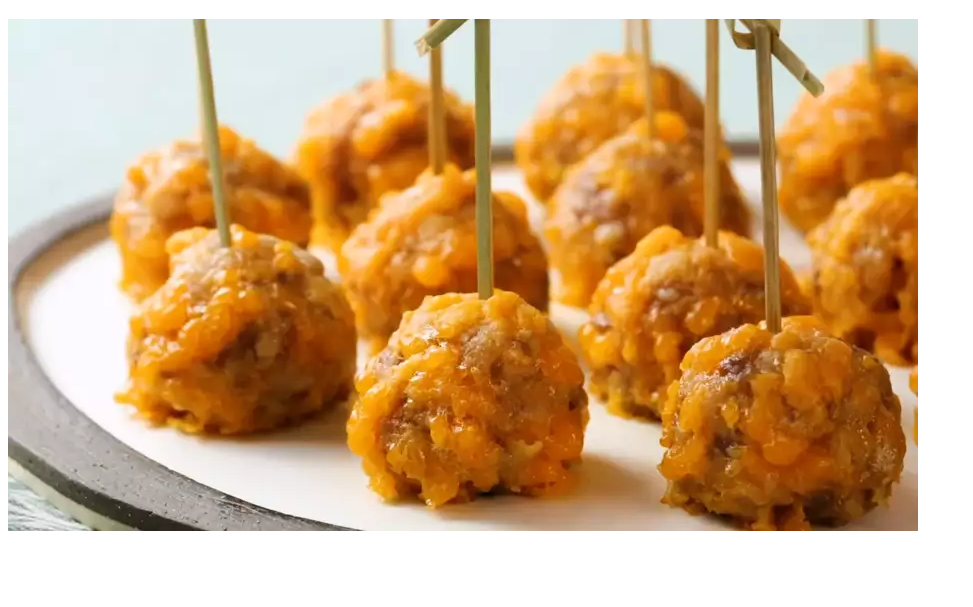
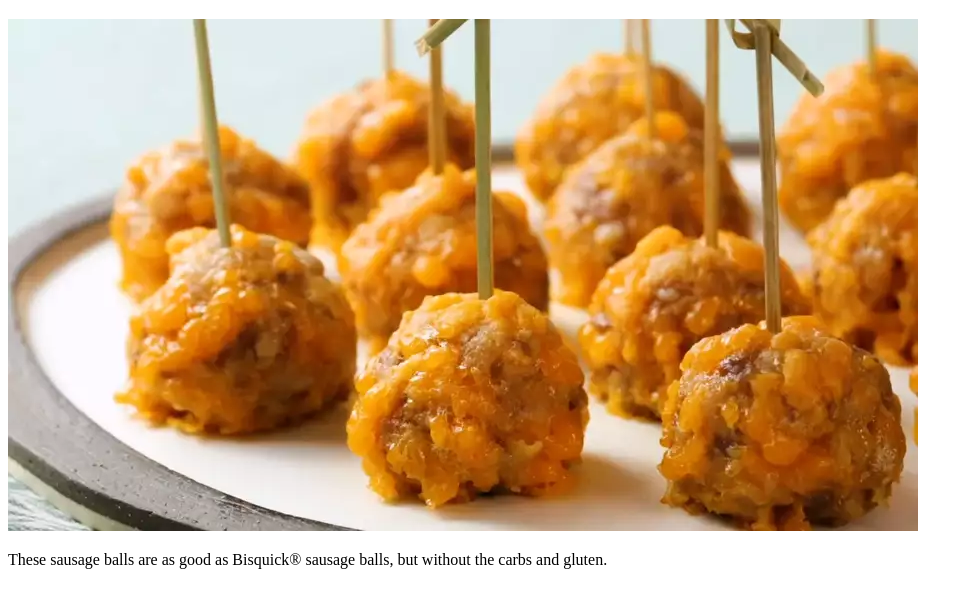
Before and after one commit to zeff2421/odin-recipes, a plain HTML site: page recipes/sausage_balls.html in a window 1280 px wide. Shown: the part 61-668 px from the top of the page, without its empty margins (0-973 px from the left). Drawn offline with Linux system fonts and the light colour scheme.

Commit message:
Add a description under the image

```diff
--- a/recipes/sausage_balls.html
+++ b/recipes/sausage_balls.html
@@ -9,5 +9,6 @@
     <body>
         <h1>Sausage Balls</h1>
         <img src="../images/sausage_balls.webp" alt="An image of sausage balls.">
+        <p>These sausage balls are as good as Bisquick® sausage balls, but without the carbs and gluten.</p>
     </body>
 </html>
```
